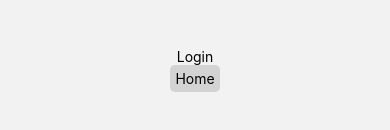
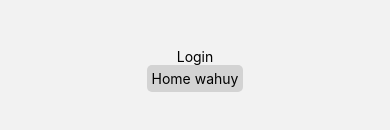
Before and after one commit to ascaryaaa/react-native-spring-boot-angular-loan, a React Native app in the folder mobile-side/: screen /Login in a window 390 px wide. Shown: the part 384-514 px from the top of the page. Built offline with nearby package versions, Linux system fonts and the light colour scheme.

Commit message:
edit wahuy on login

```diff
--- a/mobile-side/src/screens/Login.jsx
+++ b/mobile-side/src/screens/Login.jsx
@@ -6,7 +6,7 @@ const Login = ({navigation}) => {
       <View style={styles.container}>
         <Text>Login</Text>
             <TouchableOpacity style={styles.button} onPress={() => navigation.navigate('Home')}>
-                <Text>Home</Text>
+                <Text>Home wahuy</Text>
             </TouchableOpacity>
       </View>
     );
```
